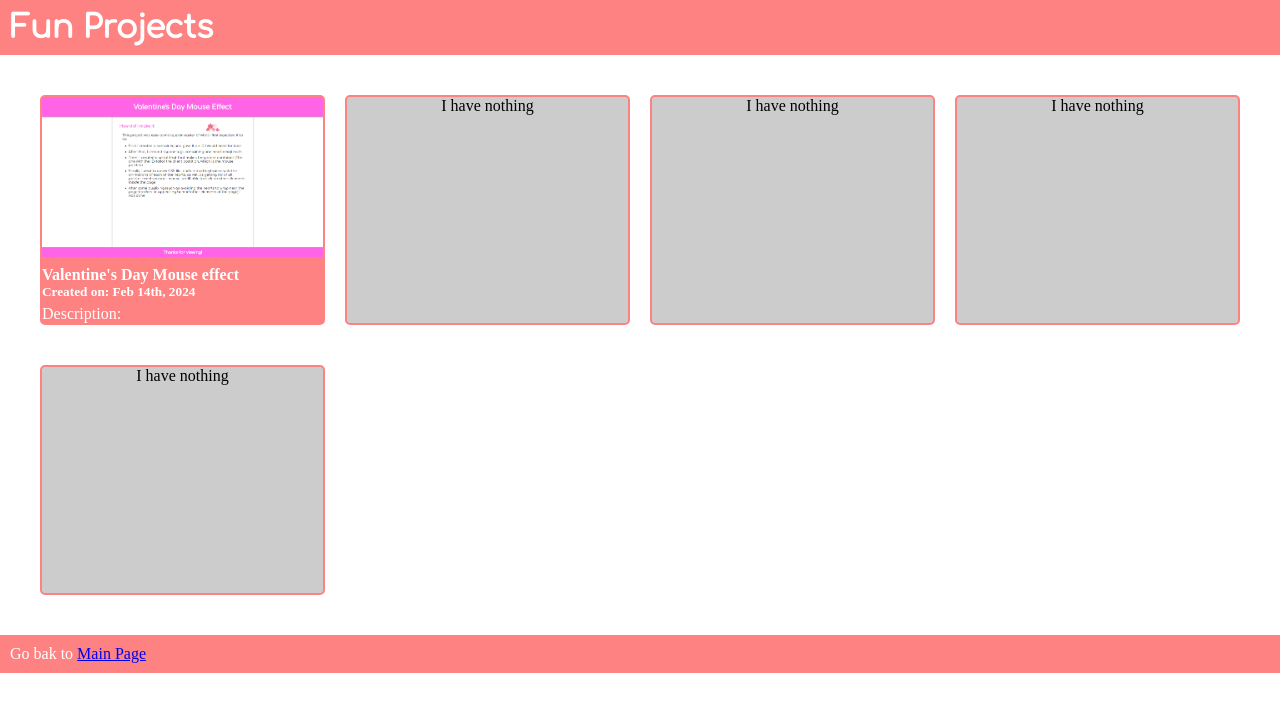
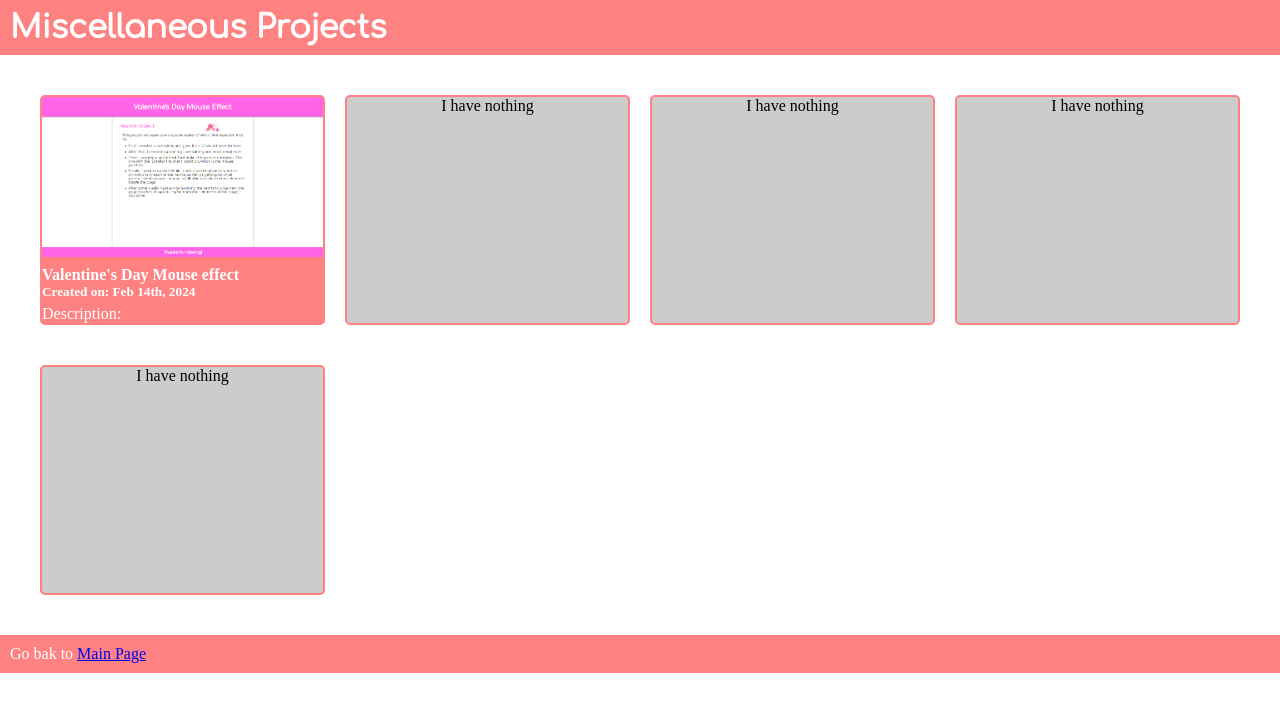
Before and after one commit to ezequiel-gutierrez/branch-fun-projects, a plain HTML site: page index.html in a window 1280 px wide. Drawn offline with Linux system fonts and the light colour scheme; a web font is replaced by a local one.

Commit message:
Update index.html
Changed the word "Fun" for "Miscellaneous"

```diff
--- a/index.html
+++ b/index.html
@@ -3,7 +3,7 @@
     <head>
         <meta charset="UTF-8">
         <meta name="viewport" content="width=device-width, initial-scale=1.0">
-        <title>Fun Projects</title>
+        <title>Miscellaneous Projects</title>
         <link rel="preconnect" href="https://fonts.googleapis.com">
         <link rel="preconnect" href="https://fonts.gstatic.com" crossorigin>
         <link href="https://fonts.googleapis.com/css2?family=Comfortaa&family=IBM+Plex+Sans+Thai&family=Noto+Color+Emoji&display=swap" rel="stylesheet">
@@ -12,7 +12,7 @@
     </head>
     <body>
         <header>
-            <h1>Fun Projects</h1>
+            <h1>Miscellaneous Projects</h1>
         </header>
         <main>
             <section class="sub-pages">
```
